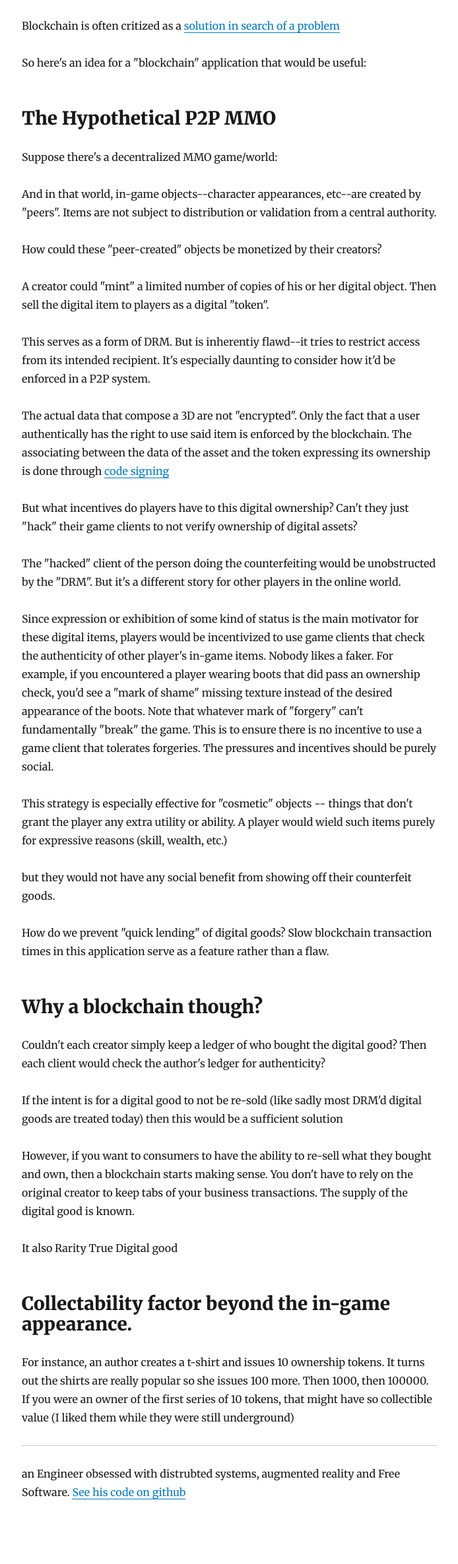
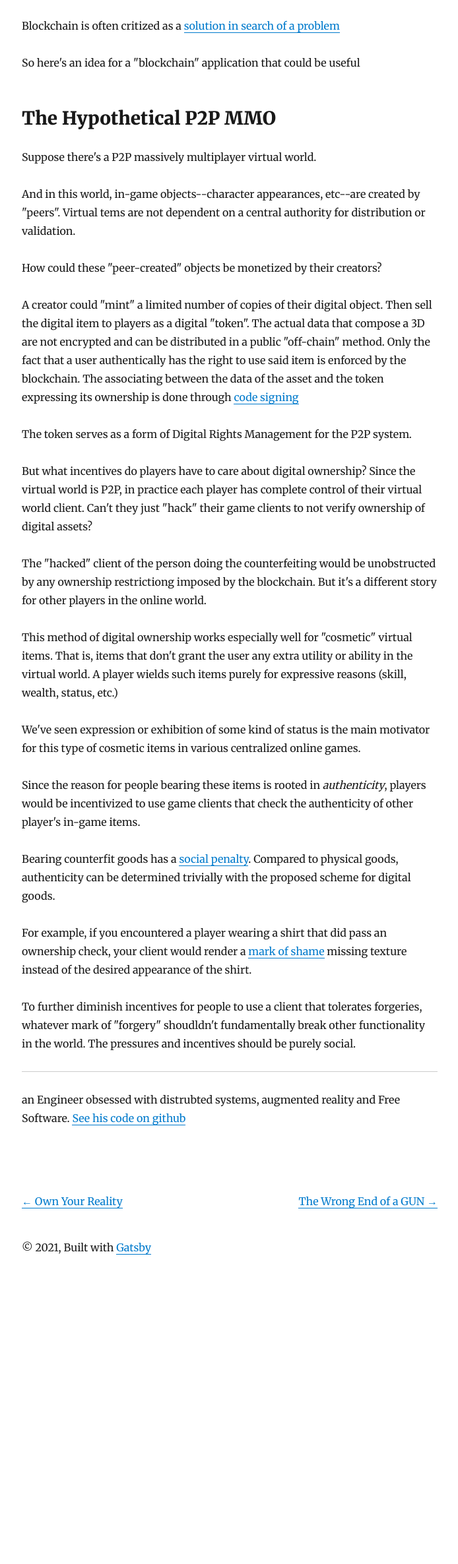
Before and after one commit to wesleylima/wesleylima.github.io, a Gatsby site: page /digital-goods/ in a window 1280 px wide. Shown: the part 170-2541 px from the top of the page at 66% size, without its empty margins (292-986 px from the left). After the commit the page ends 2117 px from the top, so only its background shows below. Built offline with nearby package versions, Linux system fonts and the light colour scheme; Gatsby itself is replaced by a stand-in of ours; some packages are replaced by stand-ins of ours.

Commit message:
Edited articles

```diff
--- a/content/blog/digital-goods/index.md
+++ b/content/blog/digital-goods/index.md
@@ -5,49 +5,32 @@ date: "2020-08-27T12:00:00.000Z"
 
 Blockchain is often critized as a [solution in search of a problem](https://thecorrespondent.com/655/blockchain-the-amazing-solution-for-almost-nothing/84495599980-95473476)
 
-So here's an idea for a "blockchain" application that would be useful:
+So here's an idea for a "blockchain" application that could be useful
 
 ## The Hypothetical P2P MMO
-Suppose there's a decentralized MMO game/world:
 
-And in that world, in-game objects--character appearances, etc--are created by "peers". Items are not subject to distribution or validation from a central authority.
+Suppose there's a P2P massively multiplayer virtual world.
+
+And in this world, in-game objects--character appearances, etc--are created by "peers". Virtual tems are not dependent on a central authority for distribution or validation.
 
 How could these "peer-created" objects be monetized by their creators?
 
-A creator could "mint" a limited number of copies of his or her digital object. Then sell the digital item to players as a digital "token".
+A creator could "mint" a limited number of copies of their digital object. Then sell the digital item to players as a digital "token". The actual data that compose a 3D are not encrypted and can be distributed in a public "off-chain" method. Only the fact that a user authentically has the right to use said item is enforced by the blockchain. The associating between the data of the asset and the token expressing its ownership is done through [code signing](https://en.wikipedia.org/wiki/Code_signing)
 
-This serves as a form of DRM. But is inherentiy flawd--it tries to restrict access from its intended recipient. It's especially daunting to consider how it'd be enforced in a P2P system.
+The token serves as a form of Digital Rights Management for the P2P system.
 
-The actual data that compose a 3D are not "encrypted". Only the fact that a user authentically has the right to use said item is enforced by the blockchain. The associating between the data of the asset and the token expressing its ownership is done through [code signing](https://en.wikipedia.org/wiki/Code_signing)
+But what incentives do players have to care about digital ownership? Since the virtual world is P2P, in practice each player has complete control of their virtual world client. Can't they just "hack" their game clients to not verify ownership of digital assets?
 
-But what incentives do players have to this digital ownership? Can't they just "hack" their game clients to not verify ownership of digital assets?
+The "hacked" client of the person doing the counterfeiting would be unobstructed by any ownership restrictiong imposed by the blockchain. But it's a different story for other players in the online world.
 
-The "hacked" client of the person doing the counterfeiting would be unobstructed by the "DRM".
-But it's a different story for other players in the online world.
+This method of digital ownership works especially well for "cosmetic" virtual items. That is, items that don't grant the user any extra utility or ability in the virtual world. A player wields such items purely for expressive reasons (skill, wealth, status, etc.)
 
-Since expression or exhibition of some kind of status is the main motivator for these digital items, players would be incentivized to use game clients that check the authenticity of other player's in-game items. Nobody likes a faker.
-For example, if you encountered a player wearing boots that did pass an ownership check, you'd see a "mark of shame" missing texture instead of the desired appearance of the boots.
-Note that whatever mark of "forgery" can't fundamentally "break" the game. This is to ensure there is no incentive to use a game client that tolerates forgeries. The pressures and incentives should be purely social.
+We've seen expression or exhibition of some kind of status is the main motivator for this type of cosmetic items in various centralized online games.
 
-This strategy is especially effective for "cosmetic" objects -- things that don't grant the player any extra utility or ability. A player would wield such items purely for expressive reasons (skill, wealth, etc.)
+Since the reason for people bearing these items is rooted in _authenticity_, players would be incentivized to use game clients that check the authenticity of other player's in-game items.
 
-but they would not have any social benefit from showing off their counterfeit goods.
+Bearing counterfit goods has a [social penalty](https://www.instagram.com/rolex_enforcer/). Compared to physical goods, authenticity can be determined trivially with the proposed scheme for digital goods.
 
-How do we prevent "quick lending" of digital goods? Slow blockchain transaction times in this application serve as a feature rather than a flaw.
+For example, if you encountered a player wearing a shirt that did pass an ownership check, your client would render a [mark of shame](https://s3.amazonaws.com/paomdev/351583_t-shirt.png) missing texture instead of the desired appearance of the shirt.
 
-
-## Why a blockchain though?
-Couldn't each creator simply keep a ledger of who bought the digital good? Then each client would check the author's ledger for authenticity?
-
-If the intent is for a digital good to not be re-sold (like sadly most DRM'd digital goods are treated today) then this would be a sufficient solution
-
-However, if you want to consumers to have the ability to re-sell what they bought and own, then a blockchain starts making sense. You don't have to rely on the original creator to keep tabs of your business transactions. The supply of the digital good is known.
-
-It also
-Rarity
-True Digital good
-
-## Collectability factor beyond the in-game appearance.
-For instance, an author creates a t-shirt and issues 10 ownership tokens. It turns out the shirts are really popular so she issues 100 more. Then 1000, then 100000.
-If you were an owner of the first series of 10 tokens, that might have so collectible value
-(I liked them while they were still underground)
+To further diminish incentives for people to use a client that tolerates forgeries, whatever mark of "forgery" shoudldn't fundamentally break other functionality in the world. The pressures and incentives should be purely social.
--- a/content/blog/own-your-reality/index.md
+++ b/content/blog/own-your-reality/index.md
@@ -5,20 +5,17 @@ description: Augmented Reality is the last stand for human self determination.
 ---
 
 ## What is AR
-AR is the penultimate computing interface. It's an advancement so profound it will only be superceded by a direct mind machine interface.
+Augmented Reality is the the next to last computing medium. It's an advancement so profound that it will only be superceded by direct mind-machine interface.
 
-While it won't be the last medium--direct mind-machine interfaces are the apex--the leap from smartphones to AR will be the most disruptive and revolutionary ever. It fully replace every medium before it. And it will deeply, literally and irreversibly change the nature of reality itself.
+The leap from smartphones to AR will be the most disruptive and revolutionary ever. It eventually fully replace every medium before it. Every page, screen or key will be fully and more flexibly expressed in Augmented Reality. And it will deeply, literally and irreversibly change the nature of reality itself.
 
-Every medium since we first created media has been exploited to influence behavior and warp perception in ways that benefit the medium"owner" with no regard --and often to the detriment -- of the target. This is really just a cute way of saying advertisement and propaganda (the same word in Portuguese). I will call it all propaganda.
-As the medium becomes more sophisticated so does the power of propaganda to shape behavior. We know it works because people spend money on it.
+Every medium since has been exploited to influence behavior and warp perception. This is done to the benefit of the medium "owner". When the user doesn't "own" the devices they bear, this will come at the expense of the user. Warping of reality is propaganda.
 
-Devices become extensions of our selves. This reaches an apex with AR.
+As the medium becomes more sophisticated so does the power of propaganda to shape behavior.
 
-Smartphones already alter human behavior. AR can alter human behavior more powerfully than smartphones by at least a factor of 10
-Literally shaping your paradigm at a whim
+Devices become extensions of our selves and how we see the world. This reaches an apex with AR.
 
-Software on AR computers must BELONG to the user or else we will become slaves to the true owners
+Smartphones already alter human behavior. AR will alter human behavior more powerfully than smartphones by at least a factor of 10.
+Whoever owns AR will be able to literally shape reality for millions.
 
-# Current State
-Palm Pilot - 1997
-iPhone - 2007
+Thus, software on AR computers _must belong_ to the user. If not, users will completely subservient to the true owners.
```
